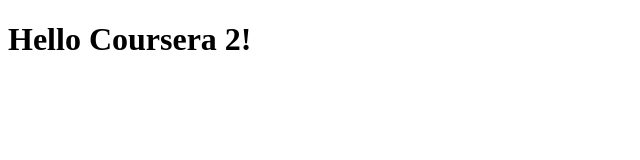
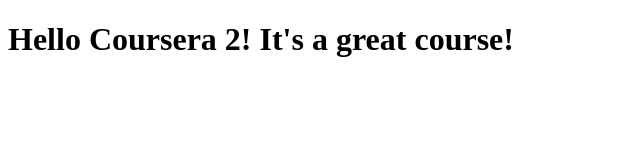
Before and after one commit to nmartivi/coursera-test2, a plain HTML site: page site/index.html in a window 1280 px wide. Shown: the whole page, without its empty margins (0-640 px from the left). Drawn offline with Linux system fonts and the light colour scheme.

Commit message:
Small addition to out page content

```diff
--- a/site/index.html
+++ b/site/index.html
@@ -5,7 +5,7 @@
 </head>
 <body>
 
-<h1>Hello Coursera 2!</h1>
+<h1>Hello Coursera 2! It's a great course! </h1>
 
 </body>
 </html>
```
